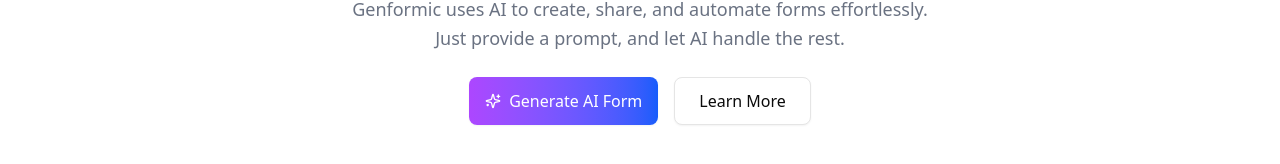
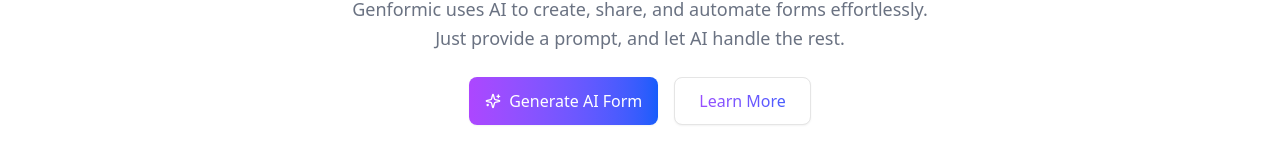
Before and after one commit to ismail-gits/genformic2, a Next.js app: page / in a window 1280 px wide. Shown: the part 474-638 px from the top of the page. Built offline with nearby package versions, Linux system fonts and the light colour scheme; no server answers.

Commit message:
updated button.tsx

```diff
--- a/components/ui/button.tsx
+++ b/components/ui/button.tsx
@@ -14,7 +14,7 @@
         destructive:
           "bg-destructive text-white shadow-xs hover:bg-destructive/90 focus-visible:ring-destructive/20 dark:focus-visible:ring-destructive/40 dark:bg-destructive/60",
         outline:
-          "border bg-background shadow-xs hover:bg-accent hover:text-accent-foreground dark:bg-input/30 dark:border-input dark:hover:bg-input/50 cursor-pointer",
+          "border bg-background shadow-xs text-modern hover:bg-accent dark:bg-input/30 dark:border-input dark:hover:bg-input/50 cursor-pointer",
         secondary:
           "bg-secondary text-secondary-foreground shadow-xs hover:bg-secondary/80",
         ghost:
```
